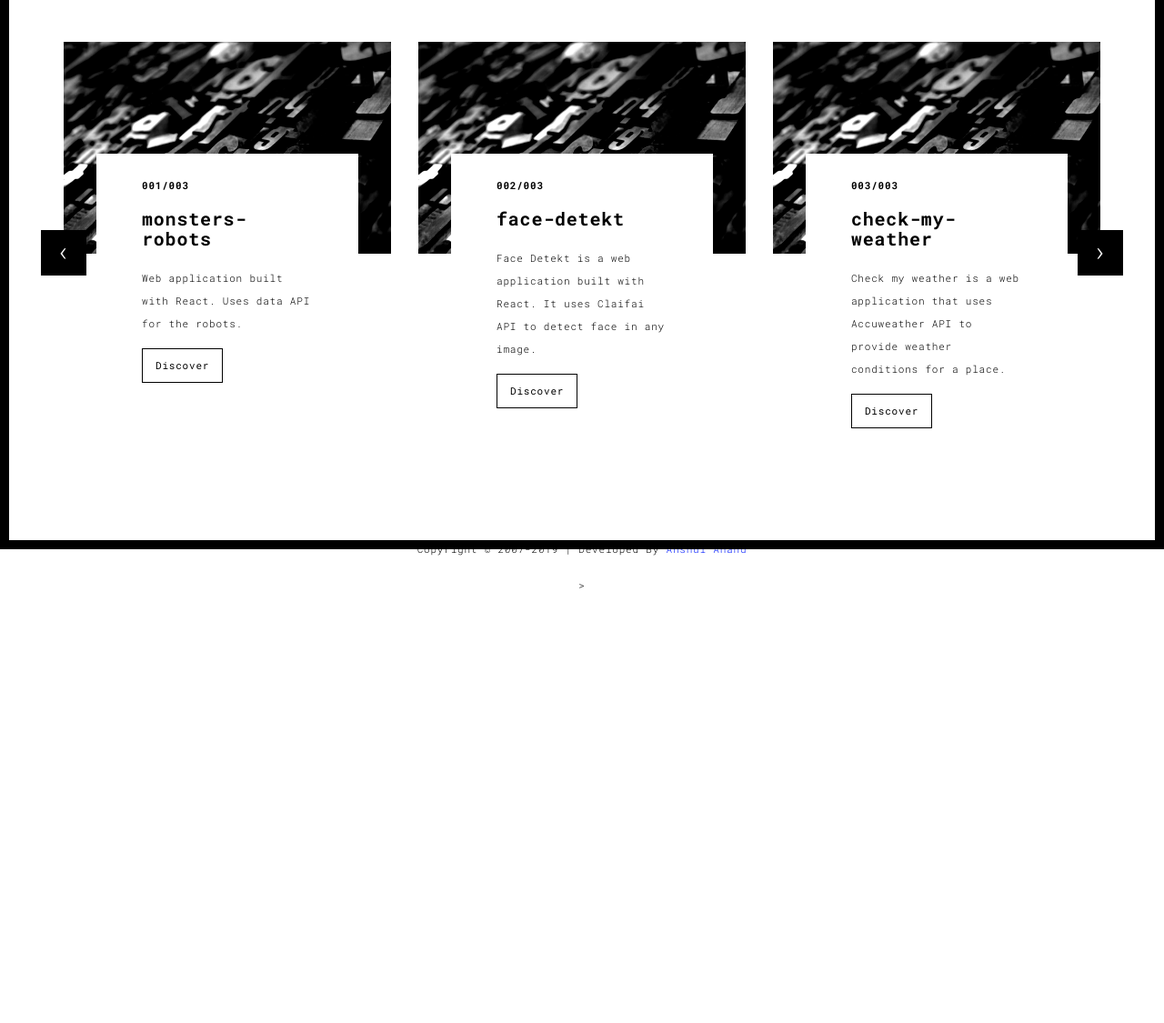
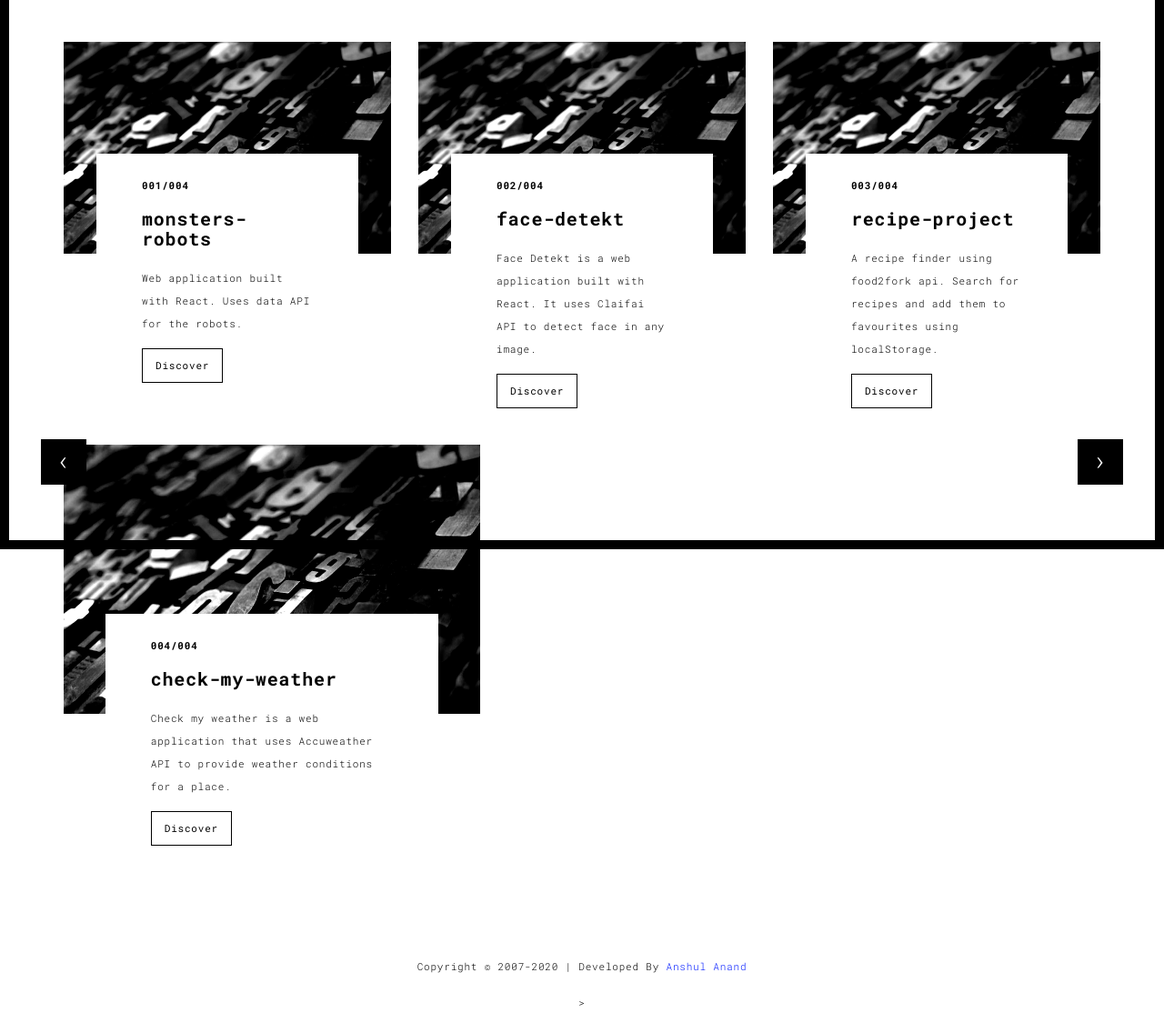
Before and after one commit to aa-glitch/myPortfolio, a Flask app: page /works.html in a window 1280 px wide. Shown: the part 196-1321 px from the top of the page at 91% size. Before the commit the page ends 843 px from the top, so only its background shows below. Run offline with Flask 2, Linux system fonts and the light colour scheme; some libraries are stand-ins or nearby versions.

Commit message:
add recipe

```diff
--- a/templates/contact.html
+++ b/templates/contact.html
@@ -78,13 +78,13 @@
                           <span class="fa-icon">
                             <i class="fa fa-phone" aria-hidden="true"></i>
                           </span>
-                          + 1 716 226 8640
+                          + 1 603 312 9204
                         </li>
                         <li>
                           <span class="fa-icon">
                             <i class="fa fa-at" aria-hidden="true"></i>
                           </span>
-                          amanshul088@gmail.com
+                          amanshul087@gmail.com
                         </li>
                         <li>
                           <span class="fa-icon">
@@ -121,7 +121,7 @@
   <div class="container">
     <div class="row">
       <div class="col-xs-12">
-          <p>Copyright © 2007-2019 | Developed By <a href="https://www.linkedin.com/in/anshulmanand/">Anshul Anand</a></p>>
+          <p>Copyright © 2007-2020 | Developed By <a href="https://www.linkedin.com/in/anshulmanand/">Anshul Anand</a></p>>
       </div>
     </div>
   </div>
--- a/templates/index.html
+++ b/templates/index.html
@@ -56,8 +56,8 @@
               <h1>Hello,<br>
                 <span id="typed-strings">
                   <span>I'm Anshul Anand</span>
-                  <span>Web Developer / Test Automation Engineer</span>
-                  <span>Working as a Freelance</span>
+                  <span>Software Enthusiast</span>
+                  <span>Working as a Sr. QA Engineer</span>
                 </span>
                 <span id="typed"></span>
               </h1>
--- a/templates/thankyou.html
+++ b/templates/thankyou.html
@@ -73,7 +73,7 @@
   <div class="container">
     <div class="row">
       <div class="col-xs-12">
-          <p>Copyright © 2007-2019 | Developed By <a href="https://www.linkedin.com/in/anshulmanand/">Anshul Anand</a></p>>
+          <p>Copyright © 2007-2020 | Developed By <a href="https://www.linkedin.com/in/anshulmanand/">Anshul Anand</a></p>>
       </div>
     </div>
   </div>
--- a/templates/works.html
+++ b/templates/works.html
@@ -65,40 +65,55 @@
         <div class="carousel-inner">
             <div class="item active">
                 <div class="row">
-                    <div class="col-sm-4">
 
+                  <div class="col-sm-4">
                       <a href="https://aa-glitch.github.io/monsters-rolodex/" title="monsters-rolodex" class="black-image-project-hover">
                         <img src="./static/assets/images/work01-hover.jpg" alt="" class="img-responsive">
                       </a>
                       <div class="card-container card-container-lg">
-                        <h4>001/003</h4>
+                        <h4>001/004</h4>
                         <h3>monsters-robots</h3>
                         <p>Web application built with React. Uses data API for the robots.</p>
                         <a href="https://aa-glitch.github.io/monsters-rolodex/" title="monsters-rolodex" class="btn btn-default">Discover</a>
                       </div>
                     </div>
+
                     <div class="col-sm-4">
                       <a href="https://mysmartapp.herokuapp.com/" title="" class="black-image-project-hover">
                         <img src="./static/assets/images/work02-hover.jpg" alt="" class="img-responsive">
                       </a>
                       <div class="card-container card-container-lg">
-                          <h4>002/003</h4>
+                          <h4>002/004</h4>
                         <h3>face-detekt</h3>
                         <p>Face Detekt is a web application built with React. It uses Claifai API to detect face in any image.</p>
                         <a href="https://mysmartapp.herokuapp.com/" title="" class="btn btn-default">Discover</a>
                       </div>
                     </div>
+
                     <div class="col-sm-4">
+                      <a href="https://secure-bastion-87264.herokuapp.com/" title="" class="black-image-project-hover">
+                        <img src="./static/assets/images/work01-hover.jpg" alt="" class="img-responsive">
+                      </a>
+                      <div class="card-container card-container-lg">
+                          <h4>003/004</h4>
+                        <h3>recipe-project</h3>
+                        <p>A recipe finder using food2fork api. Search for recipes and add them to favourites using localStorage.</p>
+                        <a href="https://secure-bastion-87264.herokuapp.com/" title="" class="btn btn-default">Discover</a>
+                      </div>
+                    </div>
+
+                    <div class="col-sm-5">
                       <a href="https://check-my-weather.herokuapp.com/" title="" class="black-image-project-hover">
                         <img src="./static/assets/images/work03-hover.jpg" alt="" class="img-responsive">
                       </a>
                       <div class="card-container card-container-lg">
-                          <h4>003/003</h4>
+                          <h4>004/004</h4>
                         <h3>check-my-weather</h3>
                         <p>Check my weather is a web application that uses Accuweather API to provide weather conditions for a place.</p>
                         <a href="https://check-my-weather.herokuapp.com/" title="" class="btn btn-default">Discover</a>
                       </div>
                     </div>
+
                     <!--
                     <div class="col-sm-4">
                       <a href="./work.html" title="" class="black-image-project-hover">
@@ -140,7 +155,7 @@
   <div class="container">
     <div class="row">
       <div class="col-xs-12">
-          <p>Copyright © 2007-2019 | Developed By <a href="https://www.linkedin.com/in/anshulmanand/">Anshul Anand</a></p>>
+          <p>Copyright © 2007-2020 | Developed By <a href="https://www.linkedin.com/in/anshulmanand/">Anshul Anand</a></p>>
       </div>
     </div>
   </div>
```
Also changed, not shown: templates/about.html (+4 -4 lines).
